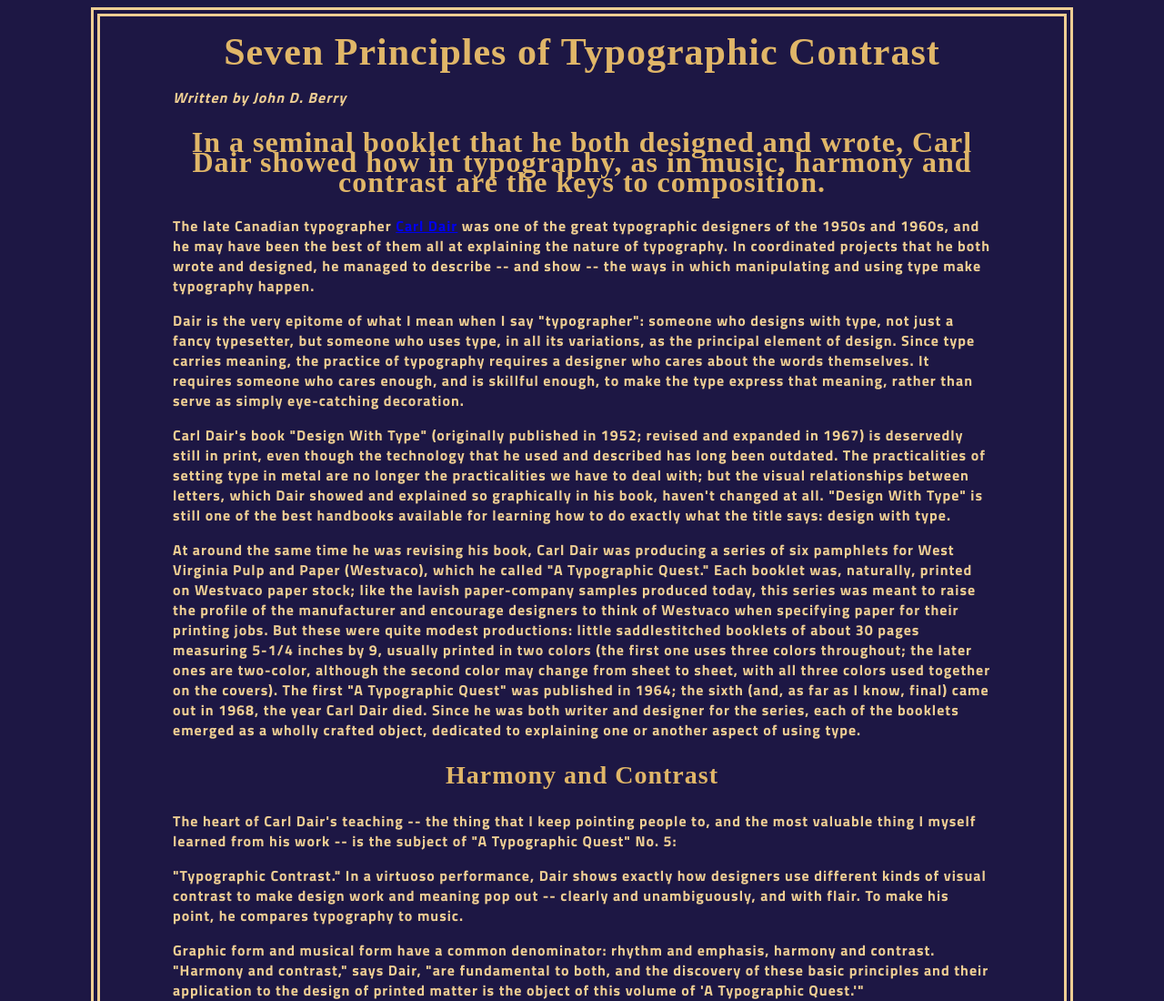
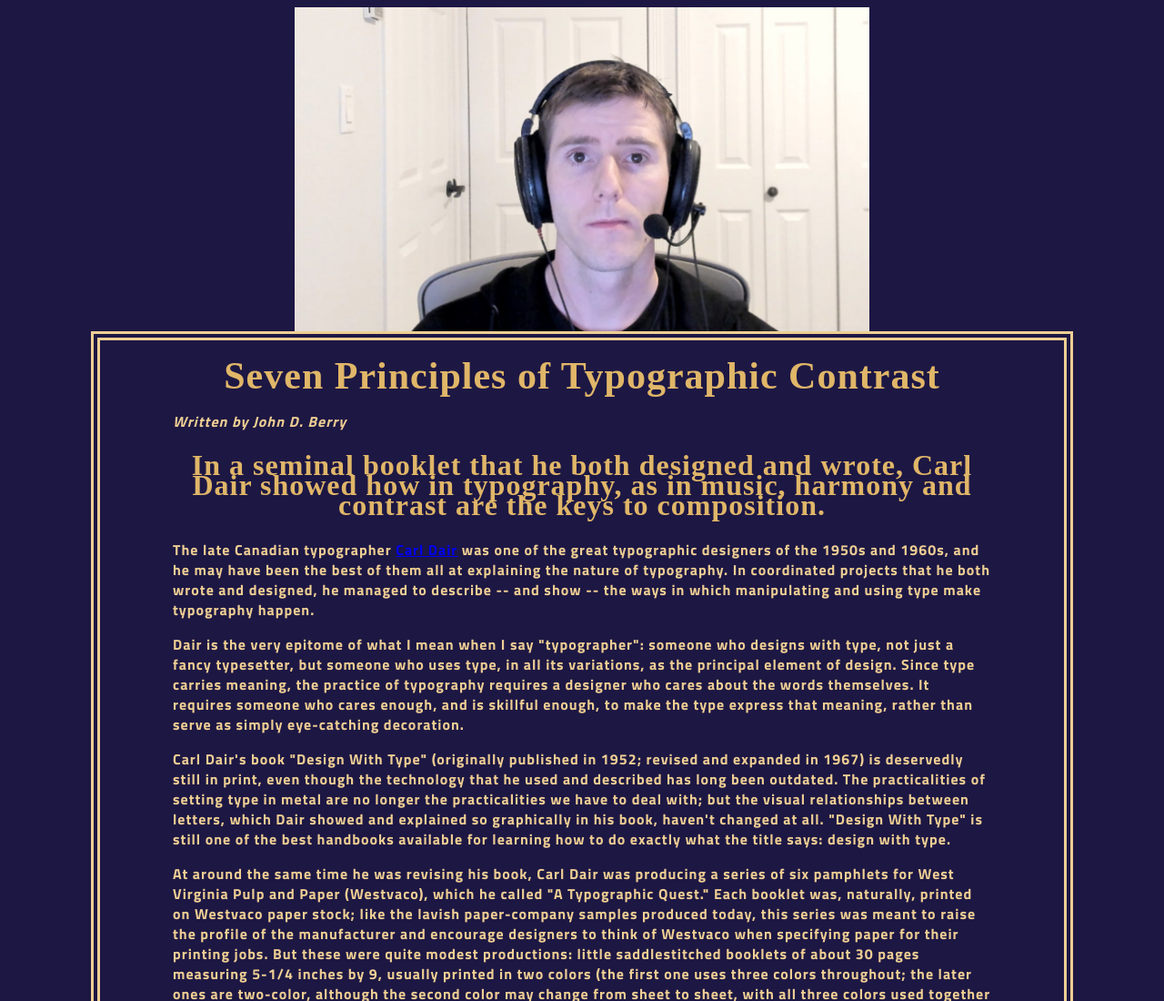
Before and after one commit to KyleNC1999/styles, a plain HTML site: page index.html in a window 1280 px wide. Shown: the top 1100 px of the page at 91% size. Drawn offline with Linux system fonts and the light colour scheme; a web font is replaced by a local one.

Commit message:
UPDATE 2

```diff
--- a/index.html
+++ b/index.html
@@ -12,6 +12,7 @@
     <link rel="preconnect" href="https://fonts.gstatic.com" crossorigin>
     <link href="https://fonts.googleapis.com/css2?family=Titillium+Web:wght@700&display=swap" rel="stylesheet">
     <link href="https://fonts.googleapis.com/css2?family=Scheherazade+New:wght@700&display=swap" rel="stylesheet">
+    <img src="images/maxresdefault.jpg" alt="Picture">
 </head>
 
 <body>
--- a/styles.css
+++ b/styles.css
@@ -6,6 +6,13 @@ body {
     font-family: 'Titillium Web', sans-serif;
     line-height: 22px;
     letter-spacing: 1px;
+}
+
+img {
+    display: block;
+    max-width: 50%;
+    margin-left: auto;
+    margin-right: auto;
 }
 
 h1 {
```
Also changed, not shown: images/maxresdefault.jpg (added).
